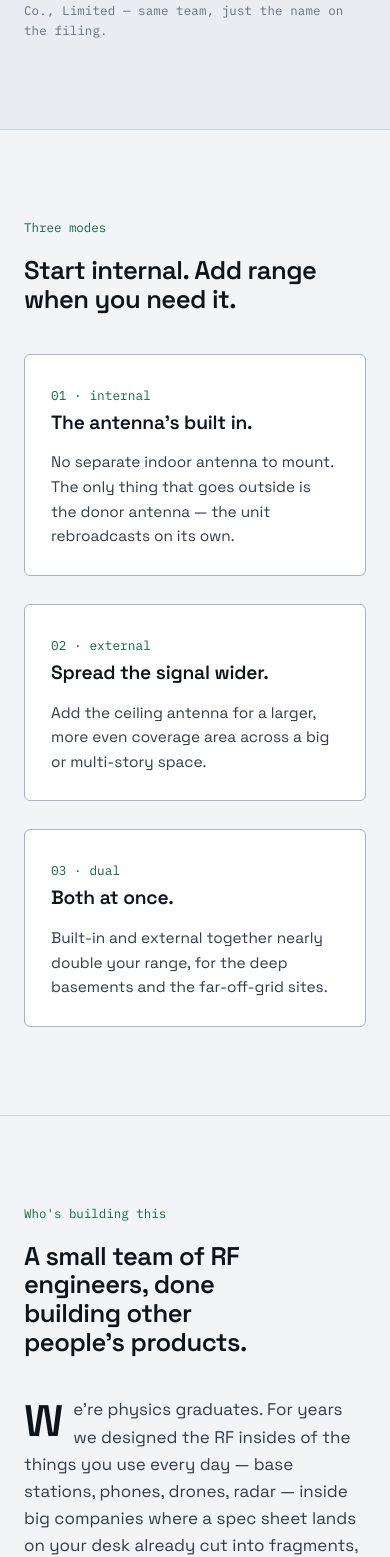
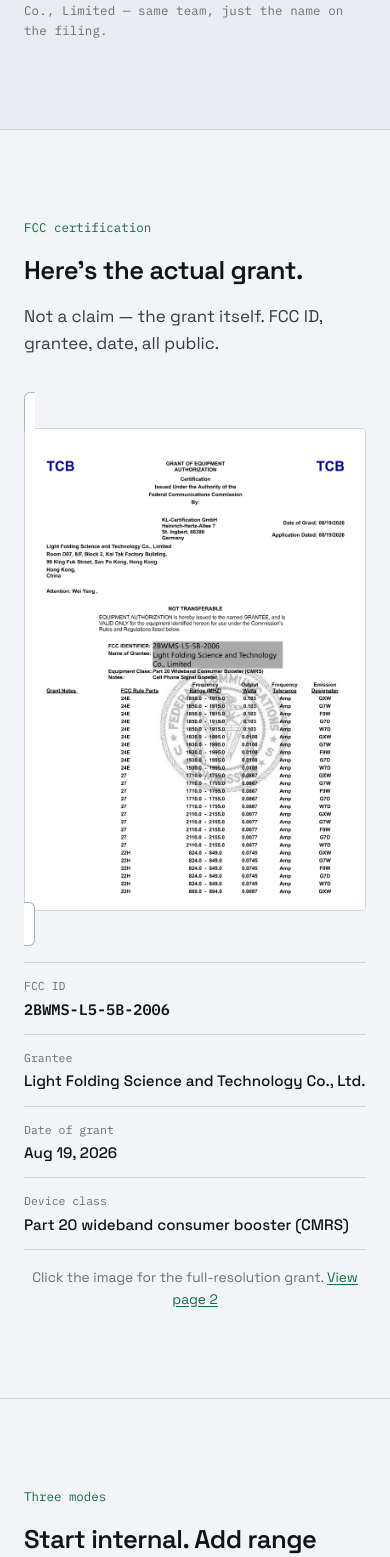
Before and after one commit to PLIDEPLI/plidepli.github.io, a React (Vite) app: page / in a window 390 px wide. Shown: the part 4901-6458 px from the top of the page. Built offline with nearby package versions, Linux system fonts and the light colour scheme; no server answers.

Commit message:
add FCC grant certificate to page

```diff
--- a/src/App.tsx
+++ b/src/App.tsx
@@ -127,6 +127,7 @@
           </a>
           <nav className="nav" aria-label="Primary">
             <a href="#spec">Specs</a>
+            <a href="#fcc">Certification</a>
             <a href="#modes">Modes</a>
             <a href="#story">Story</a>
             <a href="#roadmap">Roadmap</a>
@@ -388,6 +389,65 @@
           </div>
         </section>
 
+        {/* ---------- FCC grant ---------- */}
+        <section className="section" id="fcc">
+          <div className="container">
+            <span className="section__label">FCC certification</span>
+            <h2 className="section__title">Here's the actual grant.</h2>
+            <p className="section__lede">
+              Not a claim — the grant itself. FCC ID, grantee, date, all public.
+            </p>
+
+            <div className="cert">
+              <a
+                className="cert__sheet"
+                href={`${BASE}fcc/grant-page-1.png`}
+                target="_blank"
+                rel="noopener noreferrer"
+                aria-label="Open the full-resolution FCC grant"
+              >
+                <img
+                  src={`${BASE}fcc/grant-page-1.png`}
+                  alt="FCC Grant of Equipment Authorization for PLIDEPLI, FCC ID 2BWMS-L5-5B-2006"
+                  loading="lazy"
+                />
+              </a>
+              <div className="cert__facts">
+                <div className="cert__fact">
+                  <span className="cert__label">FCC ID</span>
+                  <div className="cert__value cert__value--mono">2BWMS-L5-5B-2006</div>
+                </div>
+                <div className="cert__fact">
+                  <span className="cert__label">Grantee</span>
+                  <div className="cert__value">
+                    Light Folding Science and Technology Co., Ltd.
+                  </div>
+                </div>
+                <div className="cert__fact">
+                  <span className="cert__label">Date of grant</span>
+                  <div className="cert__value">Aug 19, 2026</div>
+                </div>
+                <div className="cert__fact">
+                  <span className="cert__label">Device class</span>
+                  <div className="cert__value">
+                    Part 20 wideband consumer booster (CMRS)
+                  </div>
+                </div>
+              </div>
+              <p className="cert__note">
+                Click the image for the full-resolution grant.{' '}
+                <a
+                  href={`${BASE}fcc/grant-page-2.png`}
+                  target="_blank"
+                  rel="noopener noreferrer"
+                >
+                  View page 2
+                </a>
+              </p>
+            </div>
+          </div>
+        </section>
+
         {/* ---------- modes ---------- */}
         <section className="section" id="modes">
           <div className="container">
--- a/src/index.css
+++ b/src/index.css
@@ -582,6 +582,95 @@
   color: var(--accent-deep);
 }
 
+/* ---------- FCC grant ---------- */
+.cert {
+  margin-top: 44px;
+  max-width: 660px;
+  margin-left: auto;
+  margin-right: auto;
+}
+
+.cert__sheet {
+  background: #fff;
+  border: 1px solid var(--line-strong);
+  border-radius: 6px;
+  padding: 10px;
+  box-shadow: 0 22px 55px -32px rgba(15, 20, 27, 0.45);
+}
+
+.cert__sheet img {
+  display: block;
+  width: 100%;
+  height: auto;
+  border: 1px solid var(--line);
+  border-radius: 4px;
+  background: #fff;
+}
+
+.cert__facts {
+  margin-top: 24px;
+  display: grid;
+  grid-template-columns: 1fr 1fr;
+  gap: 0 32px;
+}
+
+.cert__fact {
+  padding: 14px 0;
+  border-top: 1px solid var(--line);
+}
+
+.cert__fact:nth-last-child(-n + 2) {
+  border-bottom: 1px solid var(--line);
+}
+
+.cert__label {
+  display: block;
+  font-family: var(--mono);
+  font-size: 0.72rem;
+  color: var(--muted);
+  margin-bottom: 3px;
+}
+
+.cert__value {
+  font-size: 0.95rem;
+  color: var(--ink);
+  font-weight: 500;
+  line-height: 1.4;
+}
+
+.cert__value--mono {
+  font-family: var(--mono);
+  font-weight: 600;
+}
+
+.cert__note {
+  margin-top: 16px;
+  font-size: 0.86rem;
+  color: var(--muted);
+  text-align: center;
+}
+
+.cert__note a {
+  color: var(--accent-deep);
+  text-decoration: underline;
+  text-underline-offset: 2px;
+}
+
+@media (max-width: 880px) {
+  .cert__facts {
+    grid-template-columns: 1fr;
+    gap: 0;
+  }
+
+  .cert__fact:nth-last-child(-n + 2) {
+    border-bottom: none;
+  }
+
+  .cert__fact:last-child {
+    border-bottom: 1px solid var(--line);
+  }
+}
+
 /* ---------- modes ---------- */
 .modes {
   display: grid;
```
Also changed, not shown: public/fcc/grant-page-1.png (added), public/fcc/grant-page-2.png (added).
